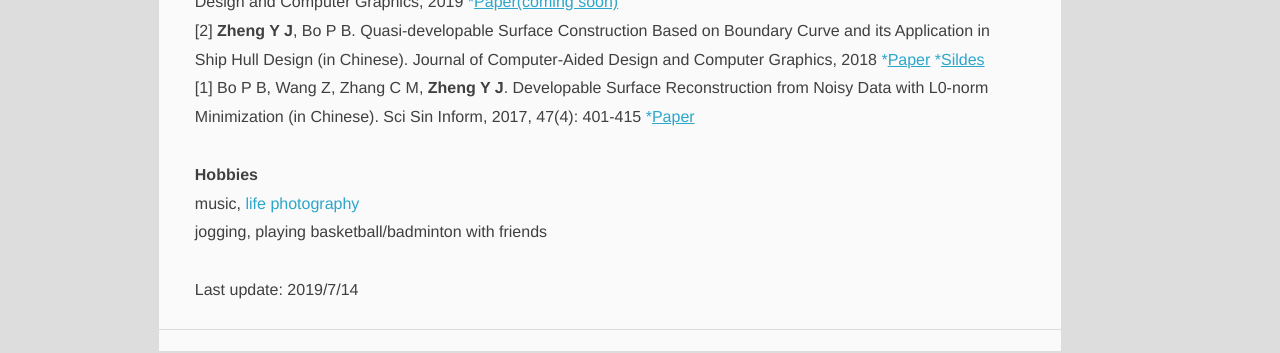
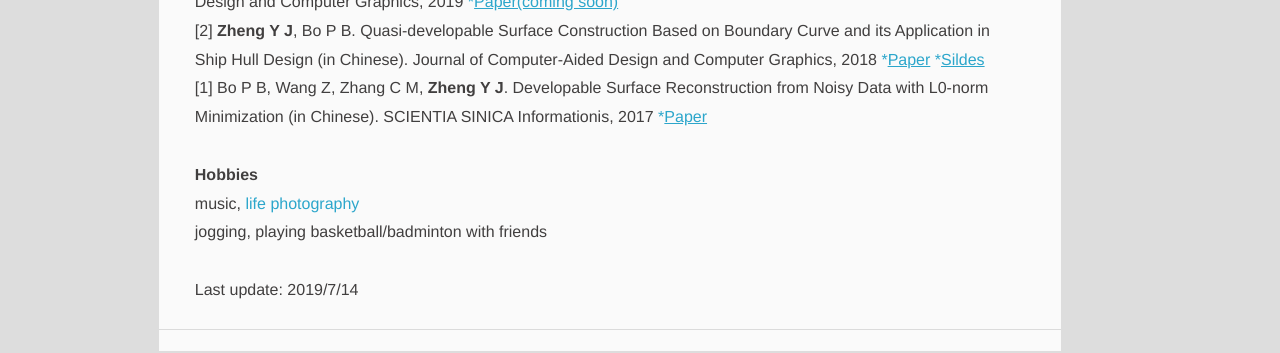
Before and after one commit to PAULYZHENG/paulyzheng.github.io, a Jekyll site: the page built from about/index.html, in a window 1280 px wide. Shown: the part 1298-1651 px from the top of the page. Built offline with Jekyll 4.4.1, drawn with Linux system fonts in a browser that asks for light colours; comment, search, counter and statistics services are not loaded.

Commit message:
Update index.html

```diff
--- a/about/index.html
+++ b/about/index.html
@@ -51,7 +51,7 @@ BEng (Software Engineering), Harbin Institute of Technology(HIT), Weihai, China,
 [4] Bo P B, <B>Zheng Y J</B>, Jia X H, Zhang C M. Multi-strip smooth developable surfaces from sparse design curves. Computer-Aided Design, 2019(Proceedings of SPM 2019) <a href="https://www.sciencedirect.com/science/article/pii/S0010448519301733" title="04" itemprop="url">*<u>Paper</u></a> <br/>
 [3] Zhang X Q, Bo P B, <B>Zheng Y J</B>, Zhang C M. Cone Spline Surface Fitting (in Chinese). Journal of Computer-Aided Design and Computer Graphics, 2019 <a href="/" title="03" itemprop="url">*<u>Paper(coming soon)</u></a><br/>
 [2] <B>Zheng Y J</B>, Bo P B. Quasi-developable Surface Construction Based on Boundary Curve and its Application in Ship Hull Design (in Chinese). Journal of Computer-Aided Design and Computer Graphics, 2018 <a href="/paper/2017-02.pdf" title="02" itemprop="url">*<u>Paper</u></a> <a href="/paper/2017-02-report.pdf" title="02" itemprop="url">*<u>Sildes</u></a><br/>
-[1] Bo P B, Wang Z, Zhang C M, <B>Zheng Y J</B>. Developable Surface Reconstruction from Noisy Data with L0-norm Minimization (in Chinese). Sci Sin Inform, 2017, 47(4): 401-415 <a href="/paper/2017-01.pdf" title="01" itemprop="url">*<u>Paper</u></a><br/>
+[1] Bo P B, Wang Z, Zhang C M, <B>Zheng Y J</B>. Developable Surface Reconstruction from Noisy Data with L0-norm Minimization (in Chinese). SCIENTIA SINICA Informationis, 2017 <a href="/paper/2017-01.pdf" title="01" itemprop="url">*<u>Paper</u></a><br/>
 
 <br/>
 <B>Hobbies</B>
```
